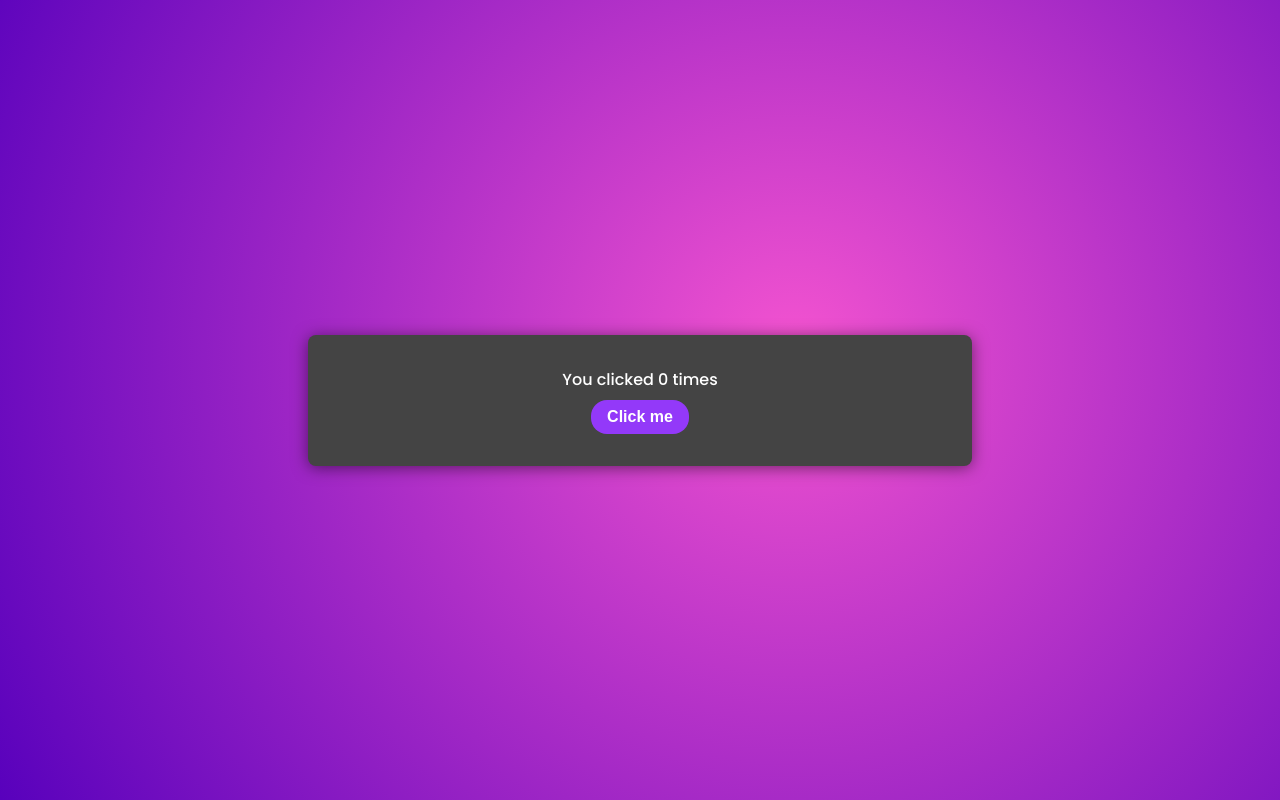
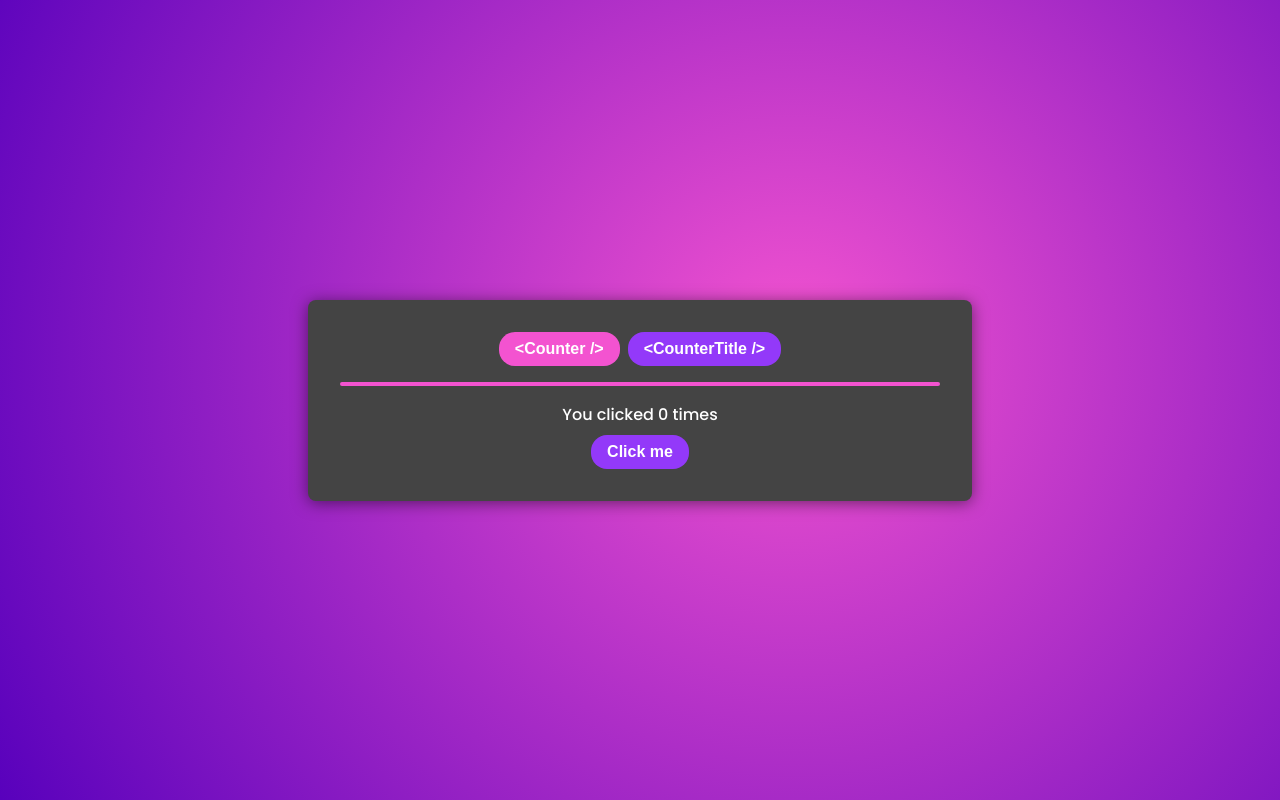
Before and after one commit to Excellent1212/React-Hooks-Typescript, a React (Create React App) app: page / in a window 1280 px wide. Built offline with nearby package versions, Linux system fonts and the light colour scheme; the HTML template or start-up script is replaced by a standard one.

Commit message:
Add CounterTitle example component and update styles

```diff
--- a/public/index.html
+++ b/public/index.html
@@ -21,7 +21,7 @@
       work correctly both with client-side routing and a non-root public URL.
       Learn how to configure a non-root public URL by running `npm run build`.
     -->
-  <title>React App</title>
+  <title>React TypeScript Hooks</title>
 </head>
 
 <body>
--- a/src/App.css
+++ b/src/App.css
@@ -13,3 +13,11 @@
   background-color: #444444;
   min-width: 600px;
 }
+
+.separator {
+  margin: 16px 0;
+  height: 4px;
+  border-radius: 2px;
+  width: 100%;
+  background-color: #f353d0;
+}
--- a/src/App.tsx
+++ b/src/App.tsx
@@ -1,17 +1,44 @@
 import * as React from "react";
 import "./App.css";
 import Counter from "./Counter";
+import CounterTitle from "./CounterTitle";
 
-class App extends React.Component {
-  public render() {
-    return (
-      <div className="container">
-        <div className="app">
-          <Counter />
-        </div>
+// An object of all possible example components that can be rendered
+const EXAMPLES = {
+  Counter,
+  CounterTitle
+};
+
+type Examples = keyof typeof EXAMPLES;
+
+const App = () => {
+  // Use state to keep track of the current displayed example component
+  const [example, setExample] = React.useState<Examples>("Counter");
+
+  // The currently selected example component that should be rendered
+  const ExampleComponent = EXAMPLES[example];
+
+  // A list of buttons for all examples to render
+  const exampleButtons = Object.keys(EXAMPLES).map((name: Examples) => (
+    <button
+      key={name}
+      onClick={() => setExample(name)}
+      className={name === example ? "active" : ""}
+    >
+      &lt;
+      {name} /&gt;
+    </button>
+  ));
+
+  return (
+    <div className="container">
+      <div className="app">
+        {exampleButtons}
+        <div className="separator" />
+        <ExampleComponent />
       </div>
-    );
-  }
-}
+    </div>
+  );
+};
 
 export default App;
--- a/src/Counter.css
+++ /dev/null
@@ -1,25 +0,0 @@
-.counter {
-  color: #ffffff;
-}
-
-.counter p {
-  margin: 0 0 8px;
-}
-
-.counter button {
-  border-radius: 16px;
-  background-color: #9339f9;
-  padding: 8px 16px;
-  border: 0;
-  color: #fff;
-  font-size: 16px;
-  transition: background-color 200ms ease;
-  outline: none;
-  cursor: pointer;
-  font-weight: 700;
-}
-
-.counter button:hover,
-.counter button:focus {
-  background-color: #f353d0;
-}
--- a/src/Counter.tsx
+++ b/src/Counter.tsx
@@ -1,5 +1,4 @@
 import * as React from "react";
-import "./Counter.css";
 
 const Counter = () => {
   const [count, setCount] = React.useState(0);
--- /dev/null
+++ b/src/CounterTitle.tsx
@@ -0,0 +1,27 @@
+import * as React from "react";
+
+const CounterTitle = () => {
+  const [count, setCount] = React.useState(0);
+
+  React.useEffect(
+    () => {
+      // Update the document title to the current count
+      document.title = `You clicked ${count} times`;
+
+      // Cleanup the effect so that the document title is properly restored
+      return () => {
+        document.title = "React TypeScript Hooks";
+      };
+    },
+    [count]
+  );
+
+  return (
+    <div className="counter">
+      <p>You clicked {count} times</p>
+      <button onClick={() => setCount(count + 1)}>Click me</button>
+    </div>
+  );
+};
+
+export default CounterTitle;
--- a/src/index.css
+++ b/src/index.css
@@ -1,13 +1,41 @@
 body {
   margin: 0;
   padding: 0;
-  font-family: 'Poppins', sans-serif;
+  font-family: "Poppins", sans-serif;
   font-weight: 500;
   background-image: radial-gradient(circle at 62% 44%, #f353d0, #5801bc);
   min-height: 100vh;
   font-size: 16px;
+  color: #fff;
 }
 
 #root {
   min-height: 100vh;
 }
+
+p {
+  margin: 0 0 8px;
+}
+
+button {
+  border-radius: 16px;
+  background-color: #9339f9;
+  padding: 8px 16px;
+  border: 0;
+  color: #fff;
+  font-size: 16px;
+  transition: background-color 200ms ease;
+  outline: none;
+  cursor: pointer;
+  font-weight: 700;
+}
+
+button + button {
+  margin-left: 8px;
+}
+
+button:hover,
+button:focus,
+button.active {
+  background-color: #f353d0;
+}
```
